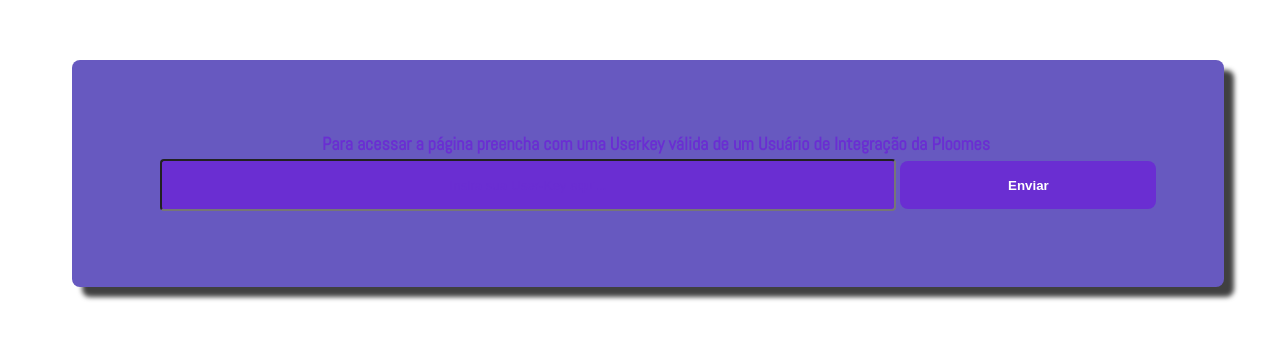
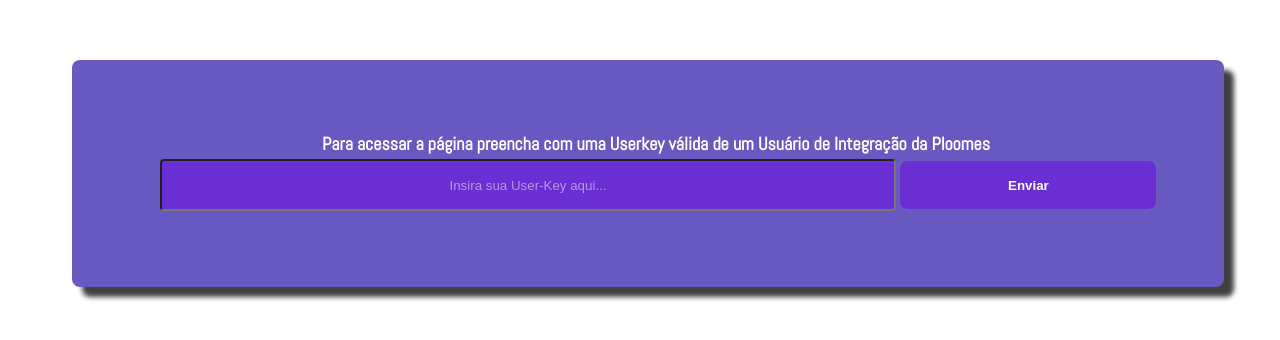
Before and after one commit to Yenekuyar/Plooclients, a React (Create React App) app: page / in a window 1280 px wide. Shown: the part 140-480 px from the top of the page. Built offline with nearby package versions, Linux system fonts and the light colour scheme.

Commit message:
read-me-small-adjusts
Documentação no Read.me e alguns ajustes visuais.

```diff
--- a/src/design_system/Atoms/Button/button.styles.ts
+++ b/src/design_system/Atoms/Button/button.styles.ts
@@ -10,13 +10,14 @@
   background-color: ${(props) => props.theme.pallete.primary.main2};
   background-image: ${(props) => props.bgImage};
   background-repeat: no-repeat;
-  color: ${(props) => props.theme.pallete.primary.secondary};
+  color: ${(props) => props.theme.pallete.primary.white};
   border: none;
   border-radius: 8px;
 
   &:hover {
     background-color: ${(props) => props.theme.pallete.primary.main};
-    color: ${(props) => props.theme.pallete.primary.text};
+    color: ${(props) => props.theme.pallete.primary.white};
+    border: 2px solid ${props => props.theme.pallete.primary.text};
   }
 
   &:active {
--- a/src/design_system/Molecules/AuthForm/authform.styles.ts
+++ b/src/design_system/Molecules/AuthForm/authform.styles.ts
@@ -3,7 +3,7 @@
 export const StyledAuthForm = styled.form`
   background-color: ${(props) => props.theme.pallete.primary.main};
   border-radius: 0.5em;
-  color: ${(props) => props.theme.pallete.primary.secondary};
+  color: ${(props) => props.theme.pallete.primary.white};
   margin: 15% 4em;
   padding: 4em;
   box-shadow: 10px 10px 5px 0px rgba(0, 0, 0, 0.75);
--- a/src/design_system/Molecules/AuthForm/authform.view.tsx
+++ b/src/design_system/Molecules/AuthForm/authform.view.tsx
@@ -1,10 +1,10 @@
 import Container from "../../Atoms/Container/container.view";
-import Label from "../../Atoms/Label/label.view";
 import React, { useState } from "react";
 import { useNavigate } from "react-router-dom";
 import { StyledAuthForm } from "./authform.styles";
 import { AuthFormButton } from "./components/AuthFormButton/authformbutton.styles";
 import { AuthFormInput } from "./components/AuthFormInput/authformlabel.styles";
+import { AuthFormLabel } from "./components/AuthFormLabel/authFormLabel.styles";
 
 export default function AuthForm() {
   const [userkey, setUserkey] = useState("");
@@ -29,10 +29,10 @@
   return (
     <StyledAuthForm>
       <Container backgroundColor>
-        <Label>
+        <AuthFormLabel>
           Para acessar a página preencha com uma Userkey válida de um Usuário de
           Integração da Ploomes
-        </Label>
+        </AuthFormLabel>
         <AuthFormInput
           type={""}
           placeholder={"Insira sua User-Key aqui..."}
--- a/src/design_system/Molecules/AuthForm/components/AuthFormButton/authformbutton.styles.ts
+++ b/src/design_system/Molecules/AuthForm/components/AuthFormButton/authformbutton.styles.ts
@@ -4,5 +4,5 @@
 export const AuthFormButton = styled(StyledButton)`
   width: 25%;
   background-color: ${props => props.theme.pallete.primary.main2};
-  color: ${props => props.theme.pallete.primary.secondary};
+  color: ${props => props.theme.pallete.primary.white};
 `
--- a/src/design_system/Molecules/AuthForm/components/AuthFormInput/authformlabel.styles.ts
+++ b/src/design_system/Molecules/AuthForm/components/AuthFormInput/authformlabel.styles.ts
@@ -1,8 +1,12 @@
-import styled from 'styled-components';
-import { StyledInput } from '../../../../Atoms/Input/input.styles';
+import styled from "styled-components";
+import { StyledInput } from "../../../../Atoms/Input/input.styles";
 
 export const AuthFormInput = styled(StyledInput)`
   width: 70%;
-  background-color: ${props => props.theme.pallete.primary.main2};
-  color: ${props => props.theme.pallete.primary.text};
-`
+  background-color: ${(props) => props.theme.pallete.primary.main2};
+  color: ${(props) => props.theme.pallete.primary.white};
+
+  &::placeholder {
+    color: ${(props) => props.theme.pallete.primary.white};
+  }
+`;
--- /dev/null
+++ b/src/design_system/Molecules/AuthForm/components/AuthFormLabel/authFormLabel.styles.ts
@@ -0,0 +1,6 @@
+import styled from 'styled-components';
+import { StyledLabel } from '../../../../Atoms/Label/label.styles';
+
+export const AuthFormLabel = styled(StyledLabel)`
+    color: ${(props) => props.theme.pallete.primary.white};
+`
--- a/src/design_system/Molecules/Table/components/TableRow/tablerow.styles.ts
+++ b/src/design_system/Molecules/Table/components/TableRow/tablerow.styles.ts
@@ -10,7 +10,7 @@
 
   &:hover {
     background-color: ${props => props.theme.pallete.primary.main2};
-    color: ${props => props.theme.pallete.primary.text};
+    color: ${props => props.theme.pallete.primary.white};
   };
 
   &:active {
--- a/src/design_system/Organisms/Header/components/HeaderMenu/components/MenuContainer/components/MenuItemButton/menuitembutton.ts
+++ b/src/design_system/Organisms/Header/components/HeaderMenu/components/MenuContainer/components/MenuItemButton/menuitembutton.ts
@@ -5,17 +5,19 @@
   width: 100%;
   border-radius: 0;
   background-color: ${(props) => props.theme.pallete.primary.main};
+  color: ${(props) => props.theme.pallete.primary.white};
   text-decoration: none;
   font-size: 16px;
   padding: 4px;
 
   &:hover {
-    box-shadow: inset 9px 1px 32px -1px rgba(0, 0, 0, 0.75);
+    color: ${(props) => props.theme.pallete.primary.white};
+    border: 2px solid ${props => props.theme.pallete.primary.white};
   }
 
   .menu-item-link {
     text-decoration: none;
-    color: ${(props) => props.theme.pallete.primary.text};
+    color: ${(props) => props.theme.pallete.primary.white};
     margin-top: 20px;
   }
 `;
--- a/src/design_system/Organisms/Header/components/HeaderMenu/components/MenuContainer/components/MenuItemContainer/menuitemcontainer.styles.ts
+++ b/src/design_system/Organisms/Header/components/HeaderMenu/components/MenuContainer/components/MenuItemContainer/menuitemcontainer.styles.ts
@@ -9,6 +9,7 @@
   min-width: 200px;
   min-width: 200px;
   background-color: ${(props) => props.theme.pallete.primary.main};
+  color: ${props => props.theme.pallete.primary.white};
   box-shadow: 0px 8px 16px 0px rgba(0, 0, 0, 0.2);
   z-index: 1;
 
--- a/src/themes/default.theme.ts
+++ b/src/themes/default.theme.ts
@@ -15,7 +15,7 @@
   name: 'dark',
   pallete: {
     primary: {
-      main: "#3f0151",
+      main: "#171717",
       main2: "#b284d7",
       secondary: "#242424",
       white: "#FFF",
```
Also changed, not shown: 1 other file (tests, documents, lock files or other folders).
